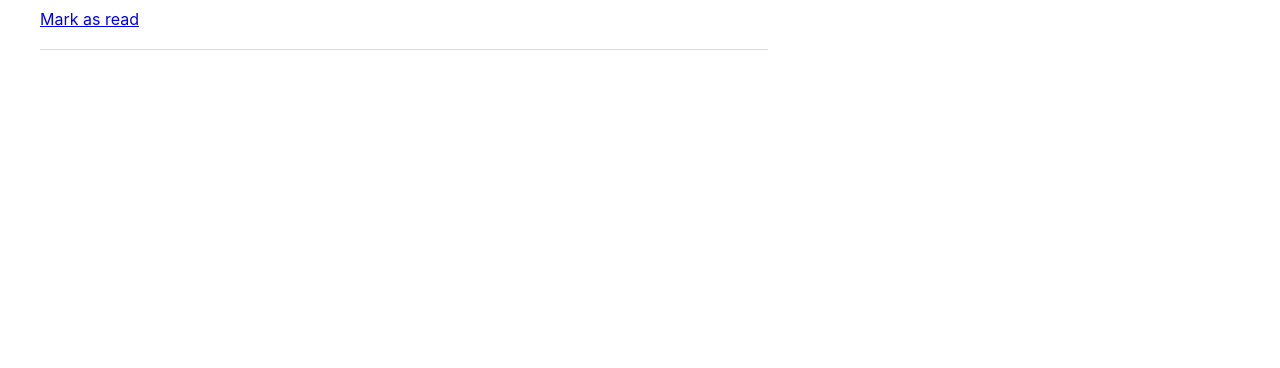
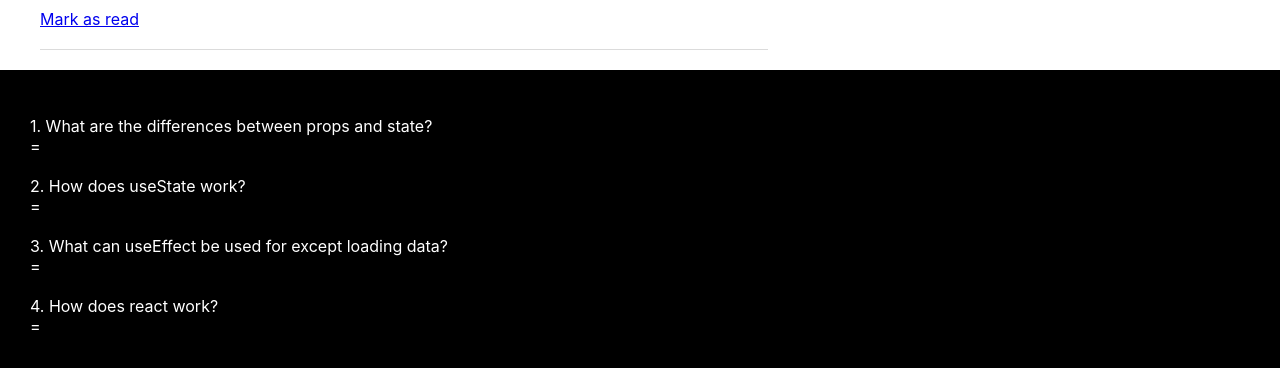
Before and after one commit to Bakhtiar2000/PH-Assignment-08, a React (Create React App) app: page / in a window 1280 px wide. Shown: the part 3151-3519 px from the top of the page. Before the commit the page ends 3221 px from the top, so only its background shows below. Built offline with nearby package versions, Linux system fonts and the light colour scheme.

Commit message:
Created the footer

```diff
--- a/src/App.js
+++ b/src/App.js
@@ -1,5 +1,6 @@
 import './App.css';
 import Articles from './Components/Articles/Articles';
+import Footer from './Components/Footer/Footer';
 import Header from './Components/Header/Header';
 
 function App() {
@@ -7,6 +8,7 @@ function App() {
     <div className="App">
       <Header></Header>
       <Articles></Articles>
+      <Footer></Footer>
     </div>
   );
 }
--- /dev/null
+++ b/src/Components/Footer/Footer.css
@@ -0,0 +1,10 @@
+.footer{
+    background-color: black;
+    color: white;
+    padding: 30px;
+    text-align: left;
+}
+
+.footer p{
+    margin-bottom: 20px;
+}
--- /dev/null
+++ b/src/Components/Footer/Footer.jsx
@@ -0,0 +1,14 @@
+import React from 'react';
+import './Footer.css'
+const Footer = () => {
+    return (
+        <div className='footer'>
+            <p>1. What are the differences between props and state? <br /> = </p>
+            <p>2. How does useState work?<br /> =</p>
+            <p>3. What can useEffect be used for except loading data?<br /> =</p>
+            <p>4. How does react work?<br /> =</p>
+        </div>
+    );
+};
+
+export default Footer;
```
